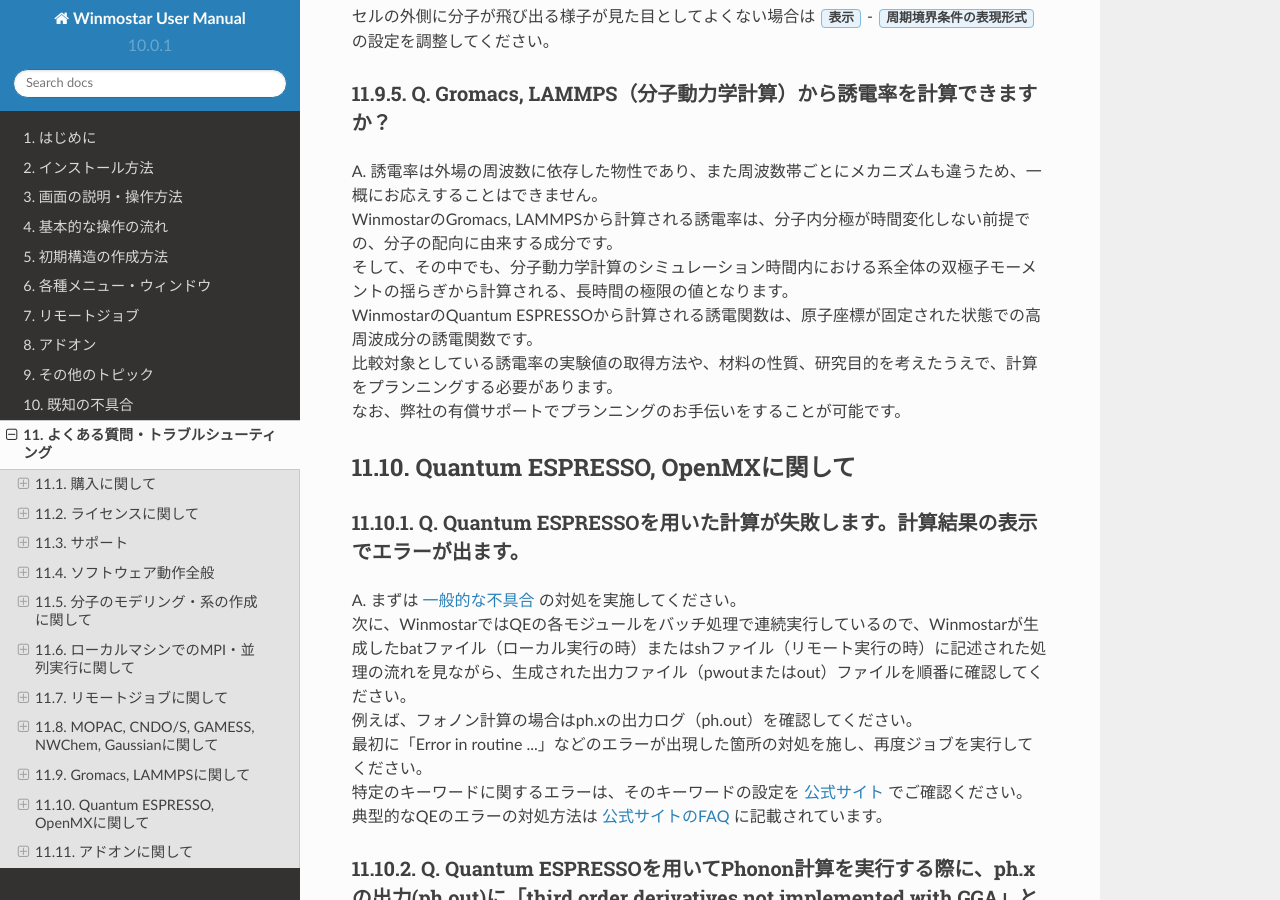
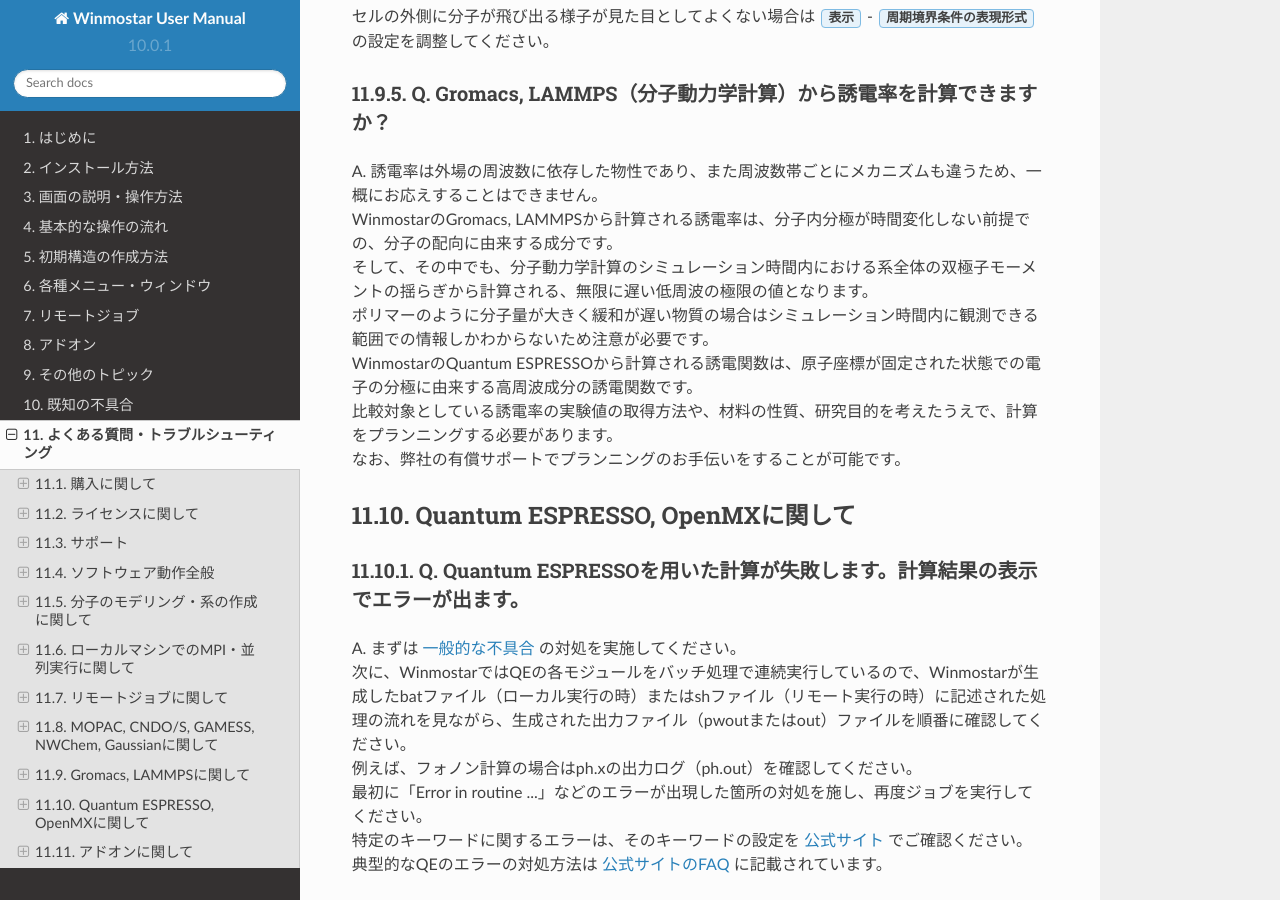
Before and after one commit to X-Ability/winmostar_doc, a Sphinx documentation site: the page built from source/faq/faq.rst, in a window 1280 px wide and 900 px high, scrolled down 16225 px. Built offline with Sphinx 7.4.7 and the Read the Docs theme 2.0.0, drawn with Linux system fonts in a browser that asks for light colours.

Commit message:
FAQ追記2

```diff
--- a/source/faq/faq.rst
+++ b/source/faq/faq.rst
@@ -478,8 +478,9 @@
 
 | A. 誘電率は外場の周波数に依存した物性であり、また周波数帯ごとにメカニズムも違うため、一概にお応えすることはできません。
 | WinmostarのGromacs, LAMMPSから計算される誘電率は、分子内分極が時間変化しない前提での、分子の配向に由来する成分です。
-| そして、その中でも、分子動力学計算のシミュレーション時間内における系全体の双極子モーメントの揺らぎから計算される、長時間の極限の値となります。
-| WinmostarのQuantum ESPRESSOから計算される誘電関数は、原子座標が固定された状態での高周波成分の誘電関数です。
+| そして、その中でも、分子動力学計算のシミュレーション時間内における系全体の双極子モーメントの揺らぎから計算される、無限に遅い低周波の極限の値となります。
+| ポリマーのように分子量が大きく緩和が遅い物質の場合はシミュレーション時間内に観測できる範囲での情報しかわからないため注意が必要です。
+| WinmostarのQuantum ESPRESSOから計算される誘電関数は、原子座標が固定された状態での電子の分極に由来する高周波成分の誘電関数です。
 | 比較対象としている誘電率の実験値の取得方法や、材料の性質、研究目的を考えたうえで、計算をプランニングする必要があります。
 | なお、弊社の有償サポートでプランニングのお手伝いをすることが可能です。
 
```
